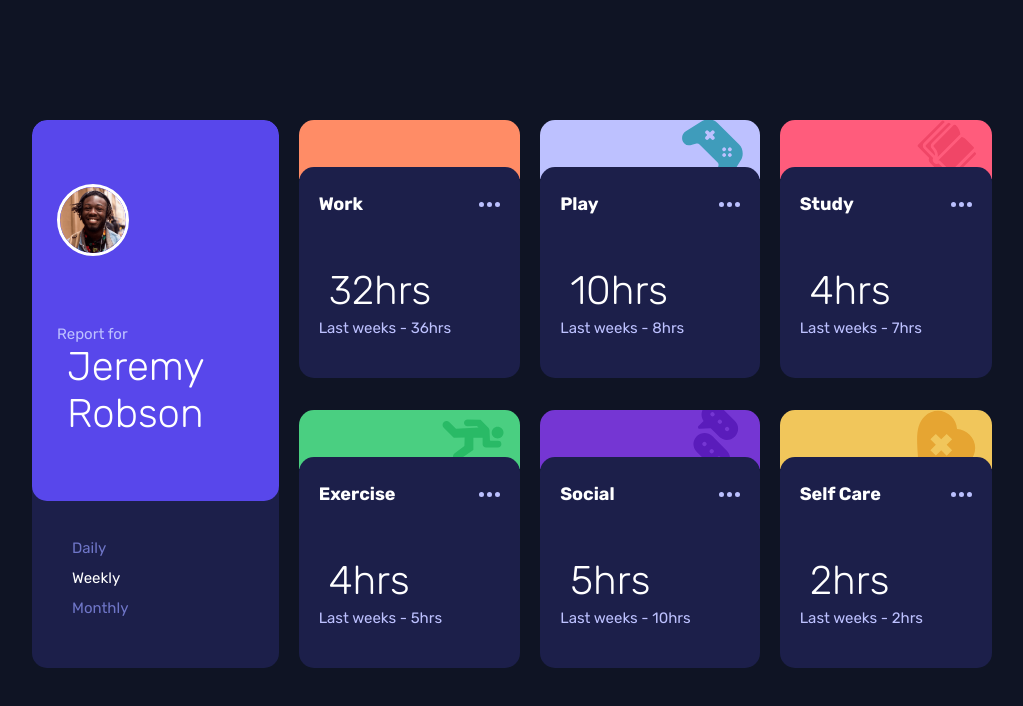
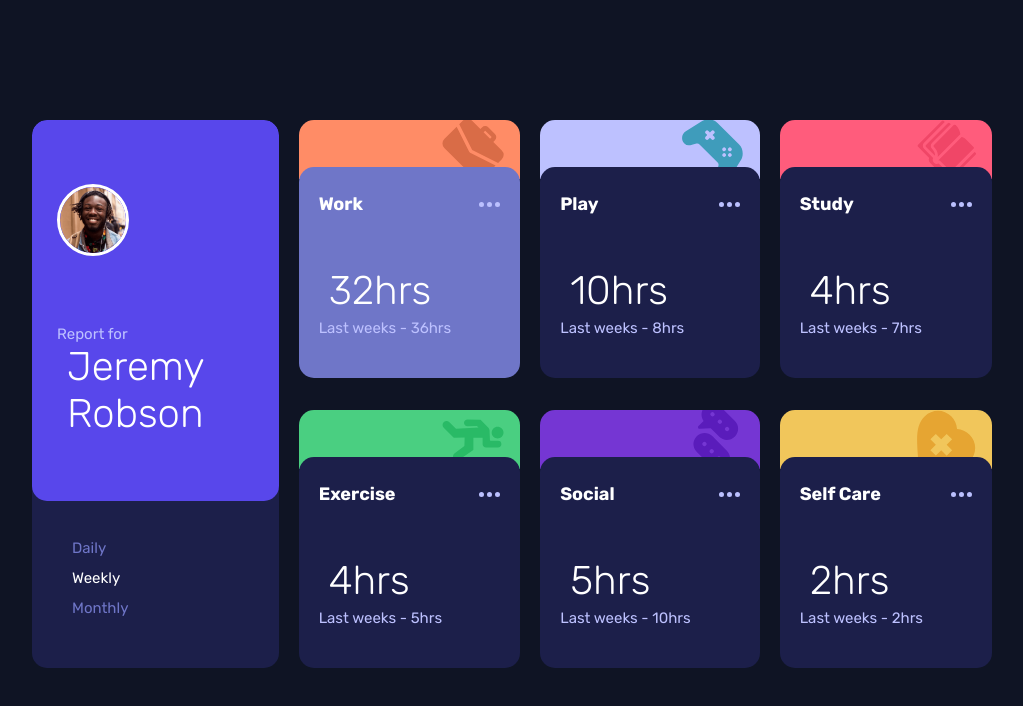
Before and after one commit to Junior-Amian/time-tracking-dashboard-main, a plain HTML site: page index.html in a window 1280 px wide. In both pictures the pointer is over the element 537 px from the left and 272 px from the top of the page. Shown: the whole page, without its empty margins (128-1151 px from the left). Drawn offline with Linux system fonts and the light colour scheme.

Commit message:
Update style.css

```diff
--- a/style.css
+++ b/style.css
@@ -106,9 +106,9 @@ body{
     flex-direction: column;
 }
 
-.card-sm:hover .top{
+/* .card-sm:hover .top{
     background-position: 5rem 5rem;
-}
+} */
 
 .card-sm  .bottom{
     border-radius: 15px;
@@ -116,6 +116,12 @@ body{
     height: calc(100% - 22%);
     margin-top: -12px;
     border-radius: 15px;
+    transition: background-color .5s;
+}
+
+.card-sm:hover .bottom{
+    background-color: var(--Desaturated-blue);
+    cursor :pointer;
 }
 
 .top{
```
